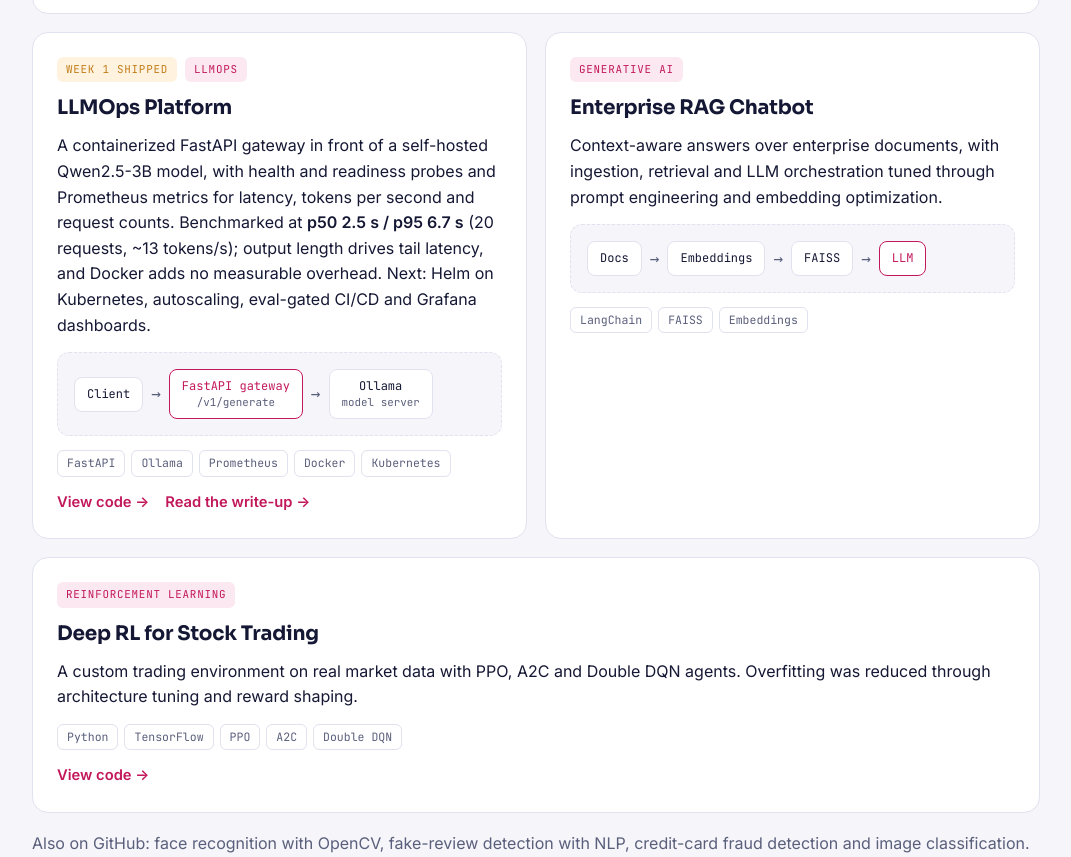
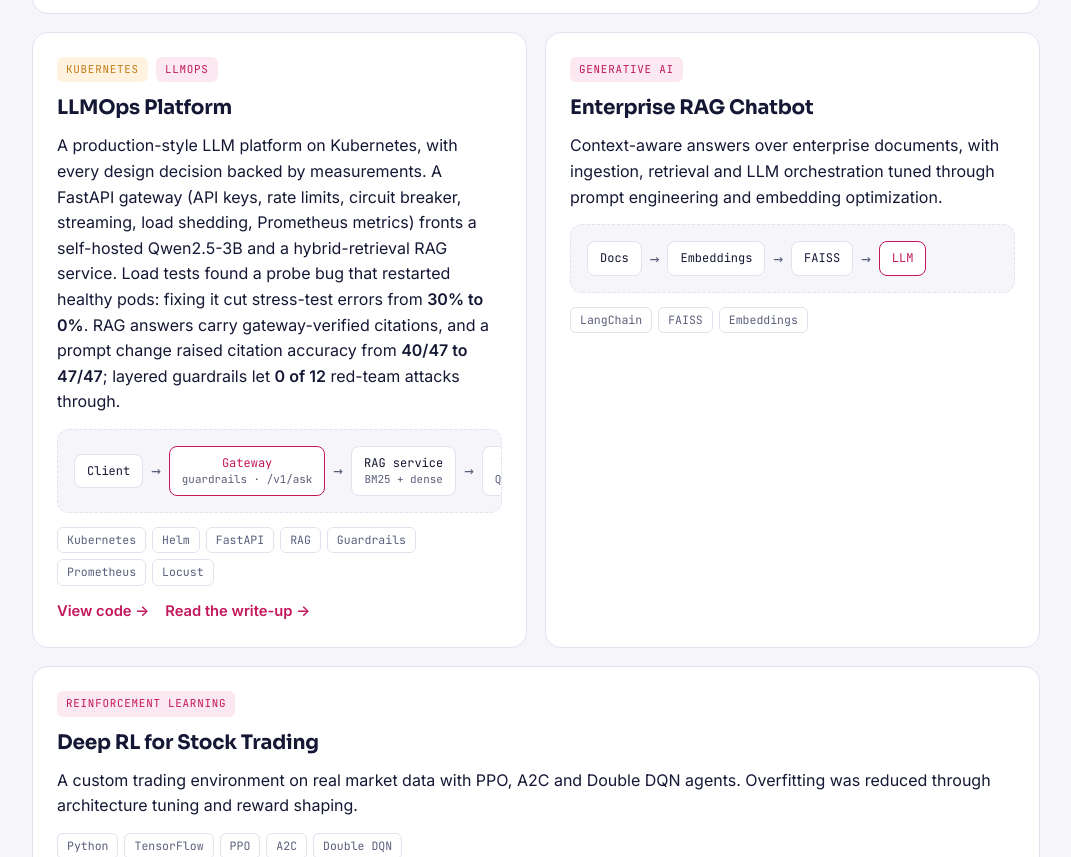
Before and after one commit to Sailaja-Morrennagari/Sailaja-Morrennagari.github.io, a plain HTML site: page index.html in a window 1280 px wide. Shown: the part 2039-2896 px from the top of the page, without its empty margins (104-1175 px from the left). Drawn offline with Linux system fonts and the light colour scheme.

Commit message:
Add files via upload

```diff
--- a/index.html
+++ b/index.html
@@ -309,13 +309,13 @@ footer a{color:var(--band-muted)}
         </article>
 
         <article class="card">
-          <div class="badges"><span class="badge gold">Week 1 shipped</span><span class="badge">LLMOps</span></div>
+          <div class="badges"><span class="badge gold">Kubernetes</span><span class="badge">LLMOps</span></div>
           <h3>LLMOps Platform</h3>
-          <p>A containerized FastAPI gateway in front of a self-hosted Qwen2.5-3B model, with health and readiness probes and Prometheus metrics for latency, tokens per second and request counts. Benchmarked at <b>p50 2.5 s / p95 6.7 s</b> (20 requests, ~13 tokens/s); output length drives tail latency, and Docker adds no measurable overhead. Next: Helm on Kubernetes, autoscaling, eval-gated CI/CD and Grafana dashboards.</p>
+          <p>A production-style LLM platform on Kubernetes, with every design decision backed by measurements. A FastAPI gateway (API keys, rate limits, circuit breaker, streaming, load shedding, Prometheus metrics) fronts a self-hosted Qwen2.5-3B and a hybrid-retrieval RAG service. Load tests found a probe bug that restarted healthy pods: fixing it cut stress-test errors from <b>30% to 0%</b>. RAG answers carry gateway-verified citations, and a prompt change raised citation accuracy from <b>40/47 to 47/47</b>; layered guardrails let <b>0 of 12</b> red-team attacks through.</p>
           <div class="arch"><div class="arch-row">
-            <div class="box">Client</div><span class="arrow">→</span><div class="box hl">FastAPI gateway<small>/v1/generate</small></div><span class="arrow">→</span><div class="box">Ollama<small>model server</small></div>
+            <div class="box">Client</div><span class="arrow">→</span><div class="box hl">Gateway<small>guardrails · /v1/ask</small></div><span class="arrow">→</span><div class="box">RAG service<small>BM25 + dense</small></div><span class="arrow">→</span><div class="box">Ollama<small>Qwen2.5-3B</small></div>
           </div></div>
-          <div class="tools"><span>FastAPI</span><span>Ollama</span><span>Prometheus</span><span>Docker</span><span>Kubernetes</span></div>
+          <div class="tools"><span>Kubernetes</span><span>Helm</span><span>FastAPI</span><span>RAG</span><span>Guardrails</span><span>Prometheus</span><span>Locust</span></div>
           <div class="links"><a href="https://github.com/Sailaja-ASB/llmops-platform" target="_blank" rel="noopener">View code →</a><a href="https://medium.com/@morrennagarisailaja/llmops-platform-week-1-building-an-llm-gateway-with-fastapi-docker-and-prometheus-9e62974db1a3" target="_blank" rel="noopener">Read the write-up →</a></div>
         </article>
 
```
Also changed, not shown: 1 other file.
